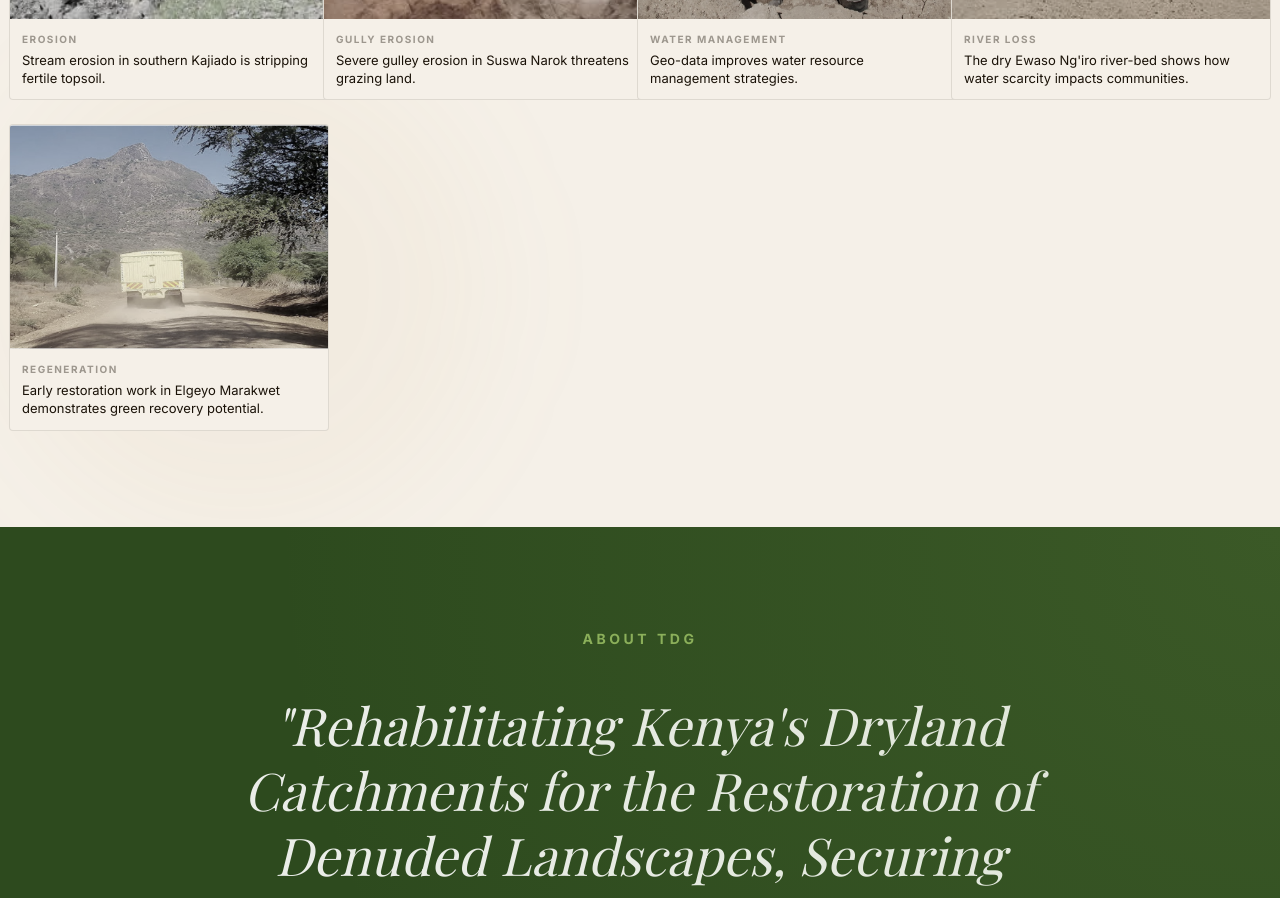
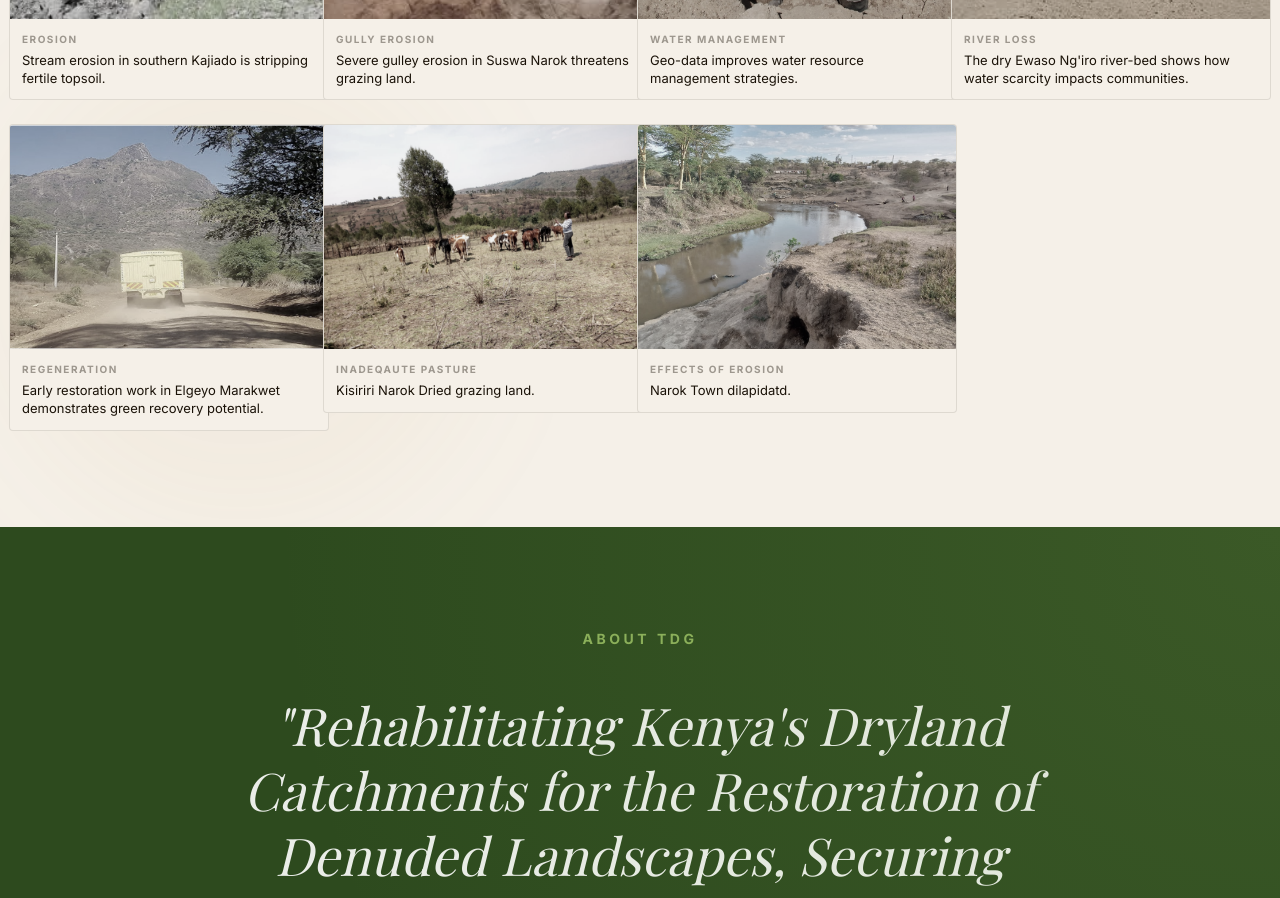
Before and after one commit to mirowebob/TurningDrylandGreen, a React (Vite) app in the folder TDG/: page / in a window 1280 px wide. Shown: the part 1680-2578 px from the top of the page. Built offline with nearby package versions, Linux system fonts and the light colour scheme; a web font is replaced by a local one.

Commit message:
added the problem images

```diff
--- a/TDG/src/components/sections/Problem.tsx
+++ b/TDG/src/components/sections/Problem.tsx
@@ -7,6 +7,9 @@ import figure2 from "../../assets/suswa erosion.jpg";
 import figure4 from "../../assets/Fig. 4-httpsafrica.wetlands.orgennewsusing-geo-data-to-improve-water-resource-management-in-kajiado-county.png";
 import figure5 from "../../assets/Figure 5-dry Ewaso Ng'iro River-bed in Isiolo.jpg";
 import figure6 from "../../assets/Figure 6-Tot in Elgeyo Marakwet.png";
+import figure7 from "../../assets/kisiriri.jpg";
+import figure8 from "../../assets/narok_town.jpg";
+import { caption } from "framer-motion/client";
 
 const PROBLEM_IMAGES = [
   {
@@ -39,6 +42,18 @@ const PROBLEM_IMAGES = [
     tag: "Regeneration",
     caption: "Early restoration work in Elgeyo Marakwet demonstrates green recovery potential.",
   },
+  {
+    src: figure7,
+    alt: "Kisiriri dried grazing land",
+    tag: "Inadeqaute pasture",
+    caption: "Kisiriri Narok Dried grazing land."
+  },
+  {
+    src: figure8,
+    alt: "flooded Narok Town",
+    tag: "Effects of Erosion",
+    caption: "Narok Town dilapidatd."
+  }
 ];
 
 const Problem = () => {
```
